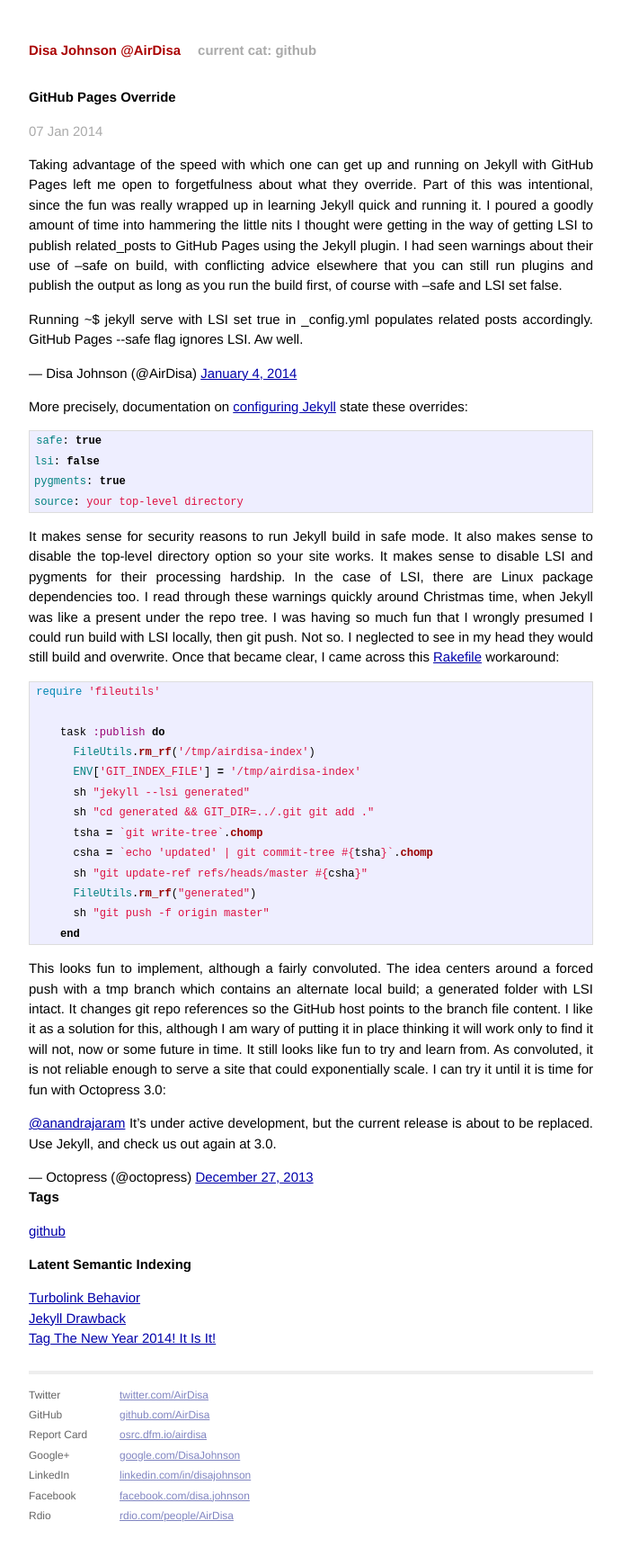
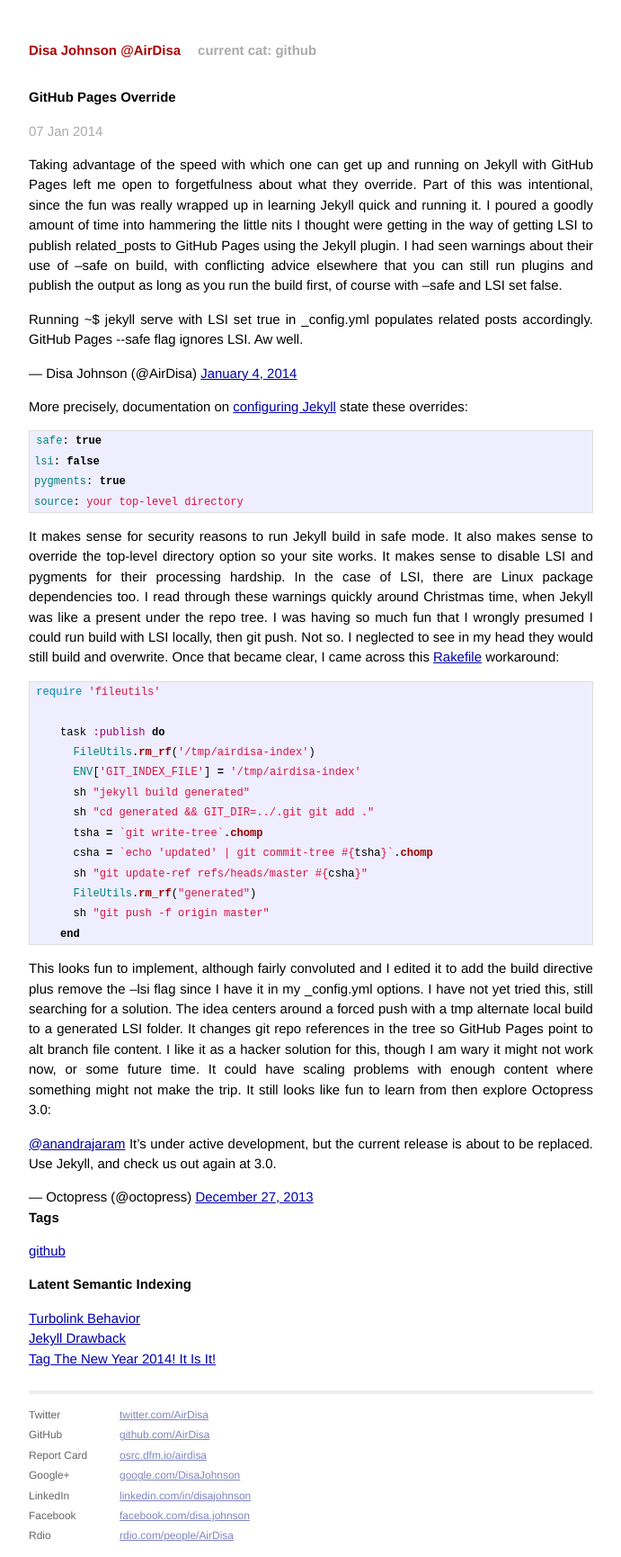
Before and after one commit to AirDisa/airdisa.github.io, a Jekyll site: the page built from _posts/2014-01-07-github-pages-override.md, in a window 1280 px wide. Shown: the whole page at 90% size, without its empty margins (294-985 px from the left). Built offline with Jekyll 4.4.1, drawn with Linux system fonts in a browser that asks for light colours; Markdown is read by kramdown in place of the engine named in the settings; comment, search, counter and statistics services are not loaded; before the commit the page ends 1707 px from its top, so only the background shows below that.

Commit message:
[0.6.19 Blog] Edit 2014-01-07

```diff
--- a/_posts/2014-01-07-github-pages-override.md
+++ b/_posts/2014-01-07-github-pages-override.md
@@ -21,7 +21,7 @@
 source: your top-level directory
 {% endhighlight %}
 
-It makes sense for security reasons to run Jekyll build in safe mode. It also makes sense to disable the top-level directory option so your site works. It makes sense to disable LSI and pygments for their processing hardship. In the case of LSI, there are Linux package dependencies too. I read through these warnings quickly around Christmas time, when Jekyll was like a present under the repo tree. I was having so much fun that I wrongly presumed I could run build with LSI locally, then git push. Not so. I neglected to see in my head they would still build and overwrite. Once that became clear, I came across this [Rakefile][rakefile] workaround:
+It makes sense for security reasons to run Jekyll build in safe mode. It also makes sense to override the top-level directory option so your site works. It makes sense to disable LSI and pygments for their processing hardship. In the case of LSI, there are Linux package dependencies too. I read through these warnings quickly around Christmas time, when Jekyll was like a present under the repo tree. I was having so much fun that I wrongly presumed I could run build with LSI locally, then git push. Not so. I neglected to see in my head they would still build and overwrite. Once that became clear, I came across this [Rakefile][rakefile] workaround:
 
 {% highlight ruby %}
 require 'fileutils'
@@ -29,7 +29,7 @@
     task :publish do
       FileUtils.rm_rf('/tmp/airdisa-index')
       ENV['GIT_INDEX_FILE'] = '/tmp/airdisa-index'
-      sh "jekyll --lsi generated"
+      sh "jekyll build generated"
       sh "cd generated && GIT_DIR=../.git git add ."
       tsha = `git write-tree`.chomp
       csha = `echo 'updated' | git commit-tree #{tsha}`.chomp
@@ -39,7 +39,7 @@
     end
 {% endhighlight %}
 
-This looks fun to implement, although a fairly convoluted. The idea centers around a forced push with a tmp branch which contains an alternate local build; a generated folder with LSI intact. It changes git repo references so the GitHub host points to the branch file content. I like it as a solution for this, although I am wary of putting it in place thinking it will work only to find it will not, now or some future in time. It still looks like fun to try and learn from. As convoluted, it is not reliable enough to serve a site that could exponentially scale. I can try it until it is time for fun with Octopress 3.0:
+This looks fun to implement, although fairly convoluted and I edited it to add the build directive plus remove the --lsi flag since I have it in my \_config.yml options. I have not yet tried this, still searching for a solution. The idea centers around a forced push with a tmp alternate local build to a generated LSI folder. It changes git repo references in the tree so GitHub Pages point to alt branch file content. I like it as a hacker solution for this, though I am wary it might not work now, or some future time. It could have scaling problems with enough content where something might not make the trip. It still looks like fun to learn from then explore  Octopress 3.0:
 
 <blockquote class="twitter-tweet" lang="en"><p><a href="https://twitter.com/anandrajaram">@anandrajaram</a> It’s under active development, but the current release is about to be replaced. Use Jekyll, and check us out again at 3.0.</p>&mdash; Octopress (@octopress) <a href="https://twitter.com/octopress/statuses/416396115861585920">December 27, 2013</a></blockquote>
 <script async src="//platform.twitter.com/widgets.js" charset="utf-8"></script>
```
Also changed, not shown: 2 other files.
